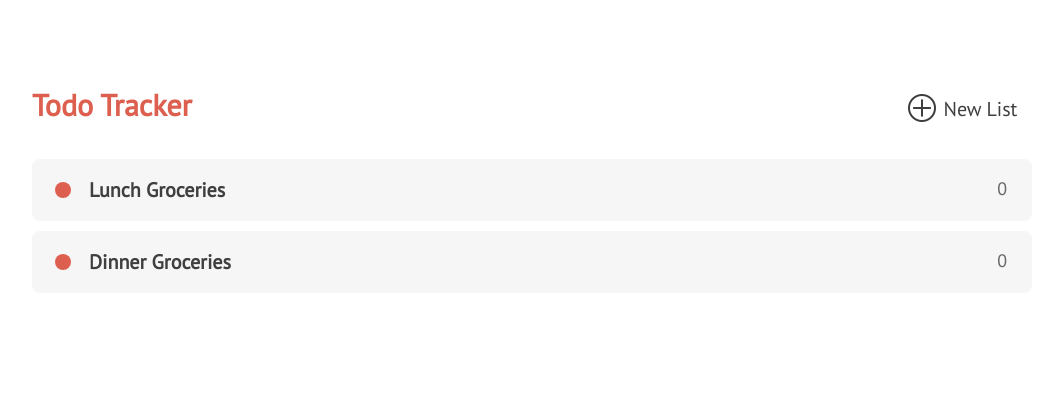
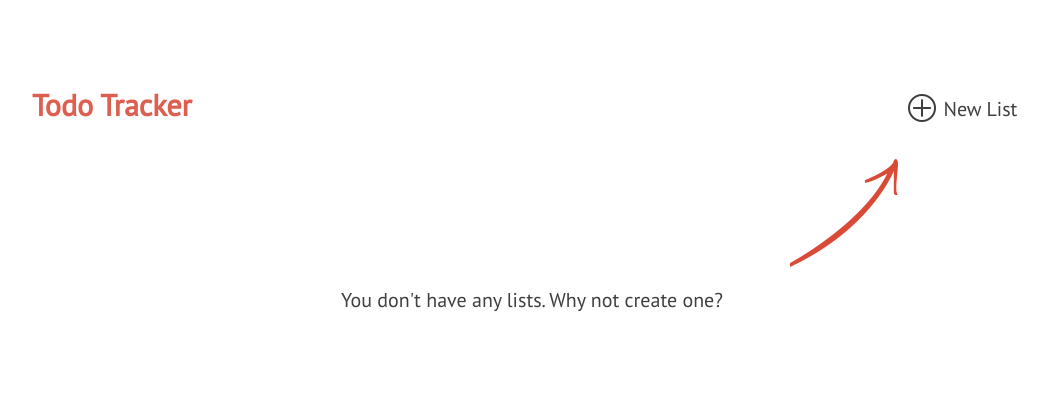
Before and after one commit to thaddeuspearson/LS-PY175, a Flask app: page /lists in a window 1280 px wide. Shown: the top 419 px of the page, without its empty margins (108-1156 px from the left). Run offline with Flask 3, Linux system fonts and the light colour scheme.

Commit message:
add session, save todos with uuid, ud dynamic links in new_list

```diff
--- a/todo_starter/app.py
+++ b/todo_starter/app.py
@@ -1,7 +1,22 @@
-from flask import Flask, render_template, redirect, url_for
+from uuid import uuid4
+from flask import (
+    Flask,
+    redirect,
+    render_template,
+    request,
+    session,
+    url_for,
+)
 
 
 app = Flask(__name__)
+app.secret_key = "th1515@b@ds3cr3t"
+
+
+@app.before_request
+def initialize_session():
+    if "lists" not in session:
+        session["lists"] = []
 
 
 @app.route("/")
@@ -14,14 +29,21 @@ def add_todo_list():
     return render_template('new_list.html')
 
 
-@app.route("/lists")
+@app.route("/lists", methods=["GET"])
 def get_lists():
-    # TO REMOVE: dummy data for dev
-    lists = [
-        {"title": "Lunch Groceries", "todos": []},
-        {"title": "Dinner Groceries", "todos": []},
-    ]
-    return render_template('lists.html', lists=lists)
+    return render_template('lists.html', lists=session["lists"])
+
+
+@app.route("/lists", methods=["POST"])
+def create_list():
+    title = request.form["list_title"].strip()
+    session['lists'].append({
+        "id": str(uuid4()),
+        "title": title,
+        "todos": []
+    })
+    session.modified = True
+    return redirect(url_for("get_lists"))
 
 
 if __name__ == "__main__":
--- a/todo_starter/templates/new_list.html
+++ b/todo_starter/templates/new_list.html
@@ -1,18 +1,18 @@
 {% extends "layout.html"%}
 
 {% block content %}
-    <form action="/lists", method="post">
+    <form action="{{ url_for('create_list') }}", method="post">
         <dl>
             <dt>
                 <label for="list_title">Enter the title for your new list:</label>
             </dt>
             <dd>
-                <input type="text" name="last_title" placeholder="List Title" value="">
+                <input type="text" name="list_title" placeholder="List Title" value="">
             </dd>
         </dl>
         <fieldset class="actions">
             <input type="submit" value="Save">
-            <a href="/lists">Cancel</a>
+            <a href="{{ url_for('get_lists') }}">Cancel</a>
         </fieldset>
     </form>
 {% endblock %}
```
